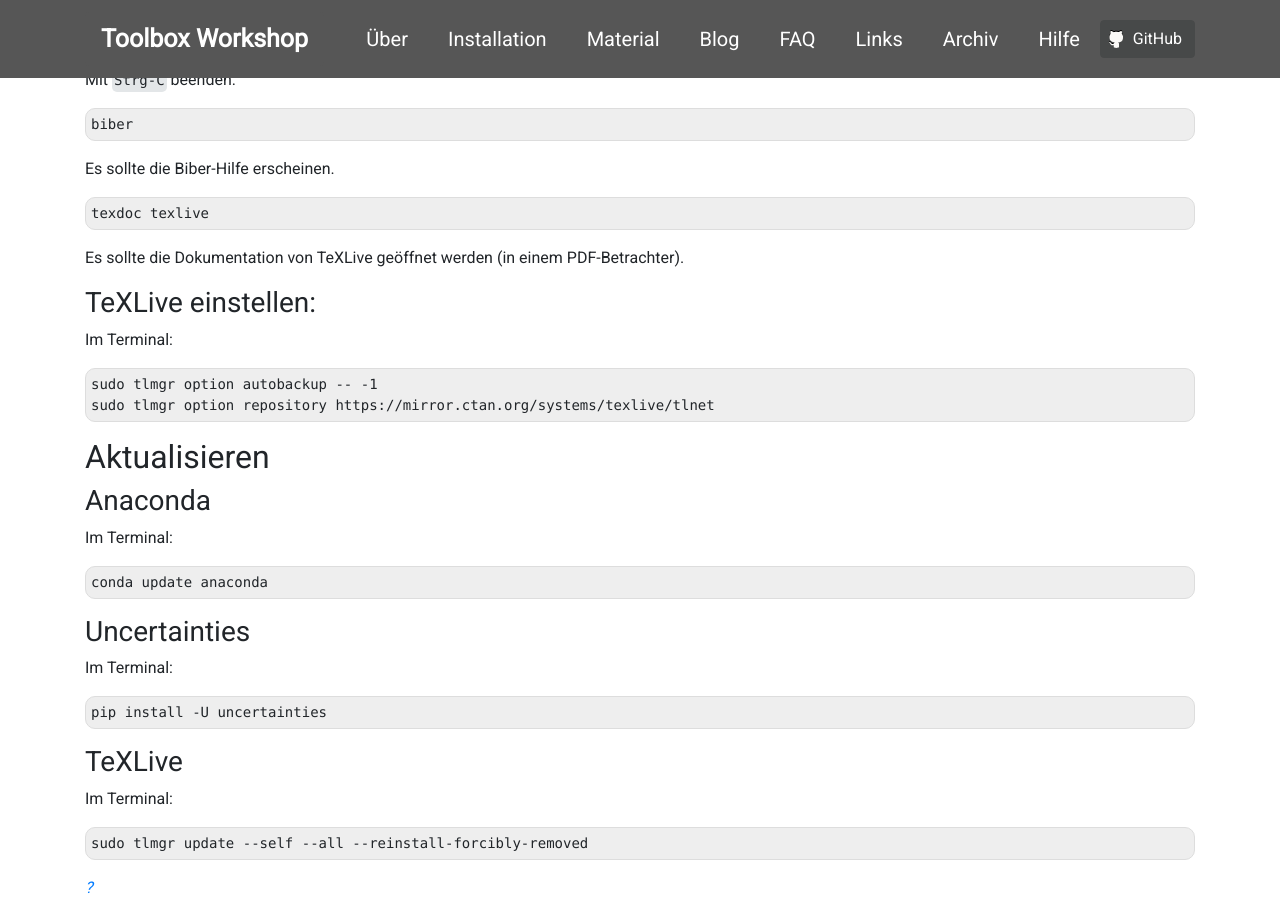
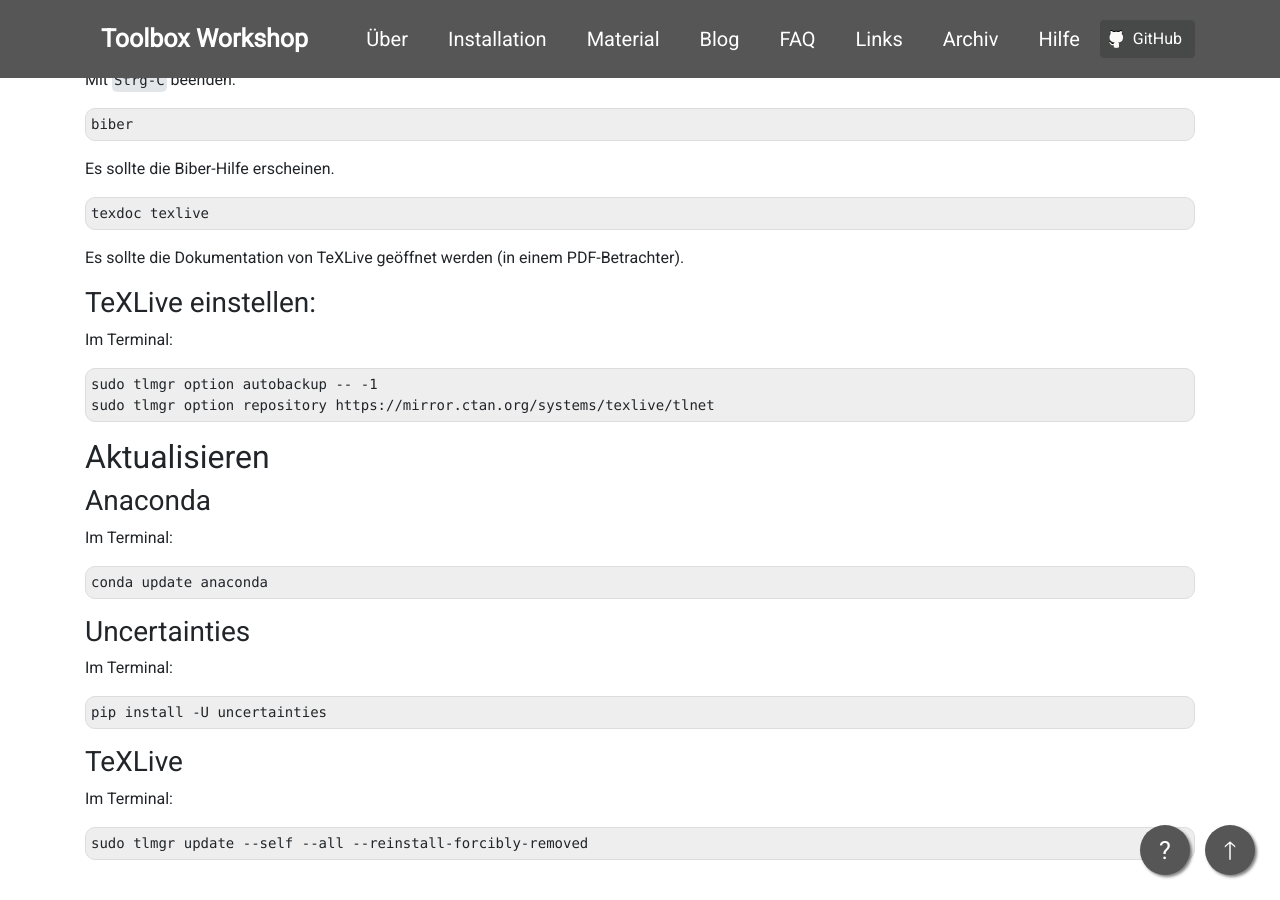
Before and after one commit to pep-dortmund/homepage-toolbox, a Jekyll site: the page built from install/macos.md, in a window 1280 px wide and 900 px high, scrolled down 3077 px. Built offline with Jekyll 4.4.1, drawn with Linux system fonts in a browser that asks for light colours; nearby versions of some CDN libraries; after the commit the page ends 3953 px from its top, so only the background shows below that.

Commit message:
Add buttons to layouts

```diff
--- a/_layouts/default.html
+++ b/_layouts/default.html
@@ -12,6 +12,10 @@
     {{ content }}
   </div>
   {% include scripts.html %}
+
+  <div id="backtotop-button" title="Zurück zum Seitenanfang">
+    <a href="#"></a>
+  </div>
 </body>
 
 </html>
--- a/_layouts/install.html
+++ b/_layouts/install.html
@@ -2,6 +2,6 @@
 layout: default
 ---
 {{ content }}
-<a href="/problem.html" class="help-button-holder">
-  <i class="help-button" title="Hilfe bei der Installation">?</i>
-</a>
+<div id="help-button" title="Hilfe bei der Installation">
+  <a href="/problem.html"></a>
+</div>
```
